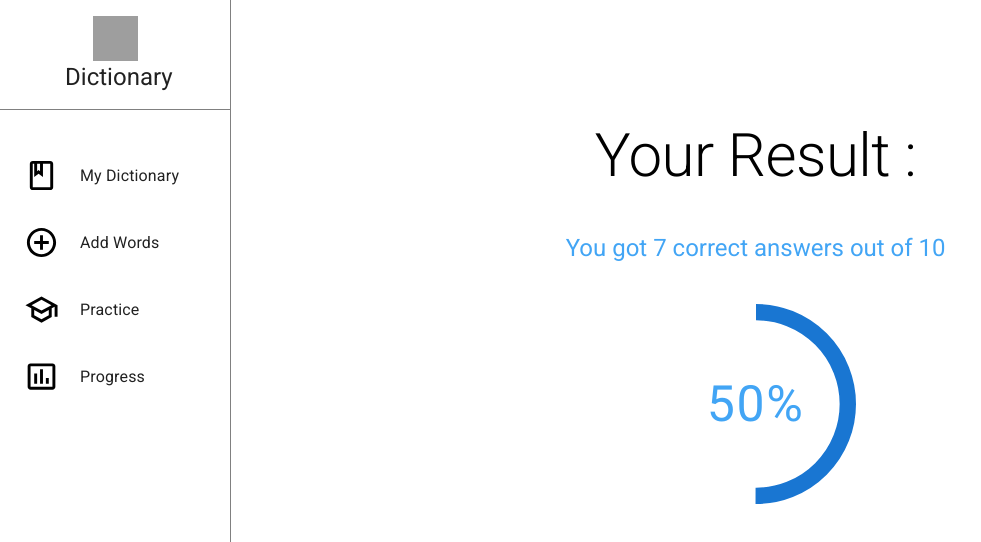
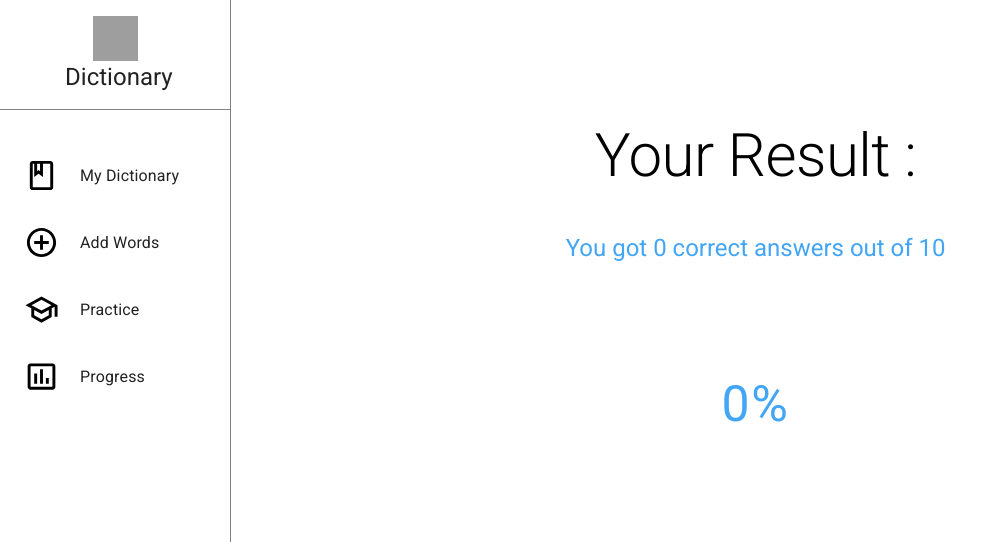
Before and after one commit to Ramil3107/dictionary, a React (Create React App) app: page /quizresult in a window 1280 px wide. Shown: the top 542 px of the page, without its empty margins (0-981 px from the left). Built offline with nearby package versions, Linux system fonts and the light colour scheme; grey boxes are pictures that could not be loaded.

Commit message:
fix result page data

```diff
--- a/src/pages/quizResult/QuizResult.js
+++ b/src/pages/quizResult/QuizResult.js
@@ -1,6 +1,10 @@
 import { Box, CircularProgress, Typography } from "@mui/material"
-import { blue, green } from "@mui/material/colors"
+import { blue } from "@mui/material/colors"
+import { useSelector } from "react-redux"
+
+
 export const QuizResult = () => {
+
     const styles = {
         wrapper: {
             display: "flex",
@@ -11,12 +15,19 @@ export const QuizResult = () => {
             mt: 15
         }
     }
+
+    const rightAnswers = useSelector(state => state.dictionary.currentGameRightAnswers)
+
+    const progressInPercents = (correct, total) => {
+        return correct * 100 / total
+    }
+
     return (
         <Box sx={styles.wrapper}>
             <Typography variant="h2">Your Result :</Typography>
-            <Typography variant="h5" sx={{ color: blue[400], mt: 5, mb: 5 }}>You got 7 correct answers out of 10</Typography>
+            <Typography variant="h5" sx={{ color: blue[400], mt: 5, mb: 5 }}>{`You got ${rightAnswers} correct answers out of 10`}</Typography>
             <Box sx={{ position: 'relative', display: 'inline-flex' }}>
-                <CircularProgress size={200} variant="determinate" value={50} />
+                <CircularProgress size={200} variant="determinate" value={progressInPercents(rightAnswers, 10)} />
                 <Box
                     sx={{
                         top: 0,
@@ -34,7 +45,7 @@ export const QuizResult = () => {
                         variant="caption"
                         component="div"
                         color={blue[400]}
-                    >50%</Typography>
+                    >{`${progressInPercents(rightAnswers, 10)}%`}</Typography>
                 </Box>
             </Box>
         </Box>
```
